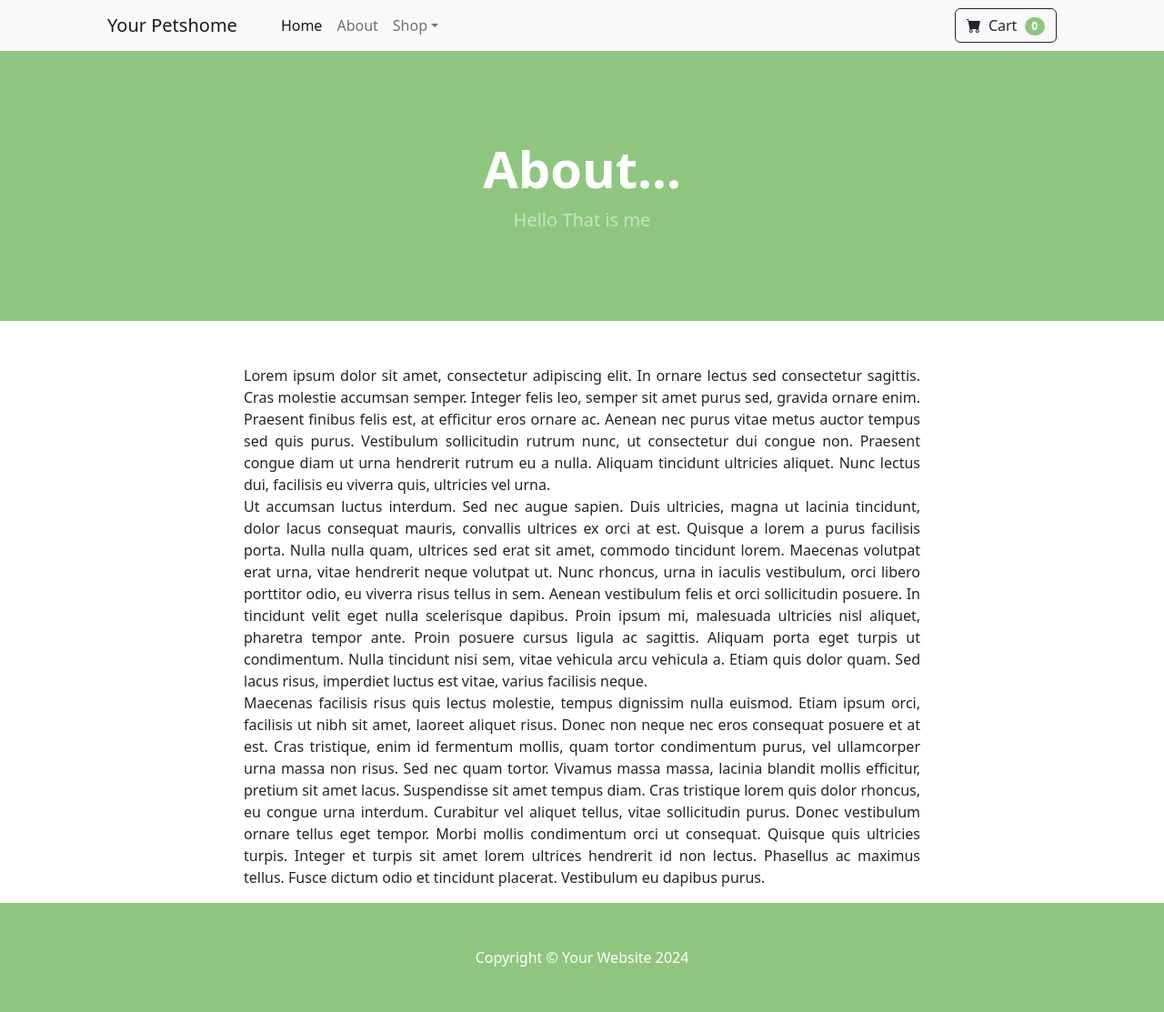
After one commit to Fouad-G/Ecommerce-Django, a Django app: page /about/ in a window 1280 px wide. The commit adds this page. Shown: the whole page at 91% size. Run offline with Django 5.2, Linux system fonts and the light colour scheme; some libraries are stand-ins or nearby versions.

Commit message:
I added the sale function and the ability to switch between pages home and about me page

```diff
--- /dev/null
+++ b/store/templates/about.html
@@ -0,0 +1,43 @@
+{% extends "base.html" %}
+
+
+
+{% block content %}
+
+<header class="bg-dark py-5">
+    <div class="container px-4 px-lg-5 my-5">
+        <div class="text-center text-white">
+            <h1 class="display-4 fw-bolder">About... </h1>
+            <p class="lead fw-normal text-white-50 mb-0">Hello That is me</p>
+        </div>
+    </div>
+</header>
+<br>
+
+<div class="container">
+    <div class="row">
+
+
+<center>
+    <div class="col-8">
+        <br>
+
+        <p align="justify">
+            Lorem ipsum dolor sit amet, consectetur adipiscing elit. In ornare lectus sed consectetur sagittis. Cras molestie accumsan semper. Integer felis leo, semper sit amet purus sed, gravida ornare enim. Praesent finibus felis est, at efficitur eros ornare ac. Aenean nec purus vitae metus auctor tempus sed quis purus. Vestibulum sollicitudin rutrum nunc, ut consectetur dui congue non. Praesent congue diam ut urna hendrerit rutrum eu a nulla. Aliquam tincidunt ultricies aliquet. Nunc lectus dui, facilisis eu viverra quis, ultricies vel urna.
+            <br>
+
+Ut accumsan luctus interdum. Sed nec augue sapien. Duis ultricies, magna ut lacinia tincidunt, dolor lacus consequat mauris, convallis ultrices ex orci at est. Quisque a lorem a purus facilisis porta. Nulla nulla quam, ultrices sed erat sit amet, commodo tincidunt lorem. Maecenas volutpat erat urna, vitae hendrerit neque volutpat ut. Nunc rhoncus, urna in iaculis vestibulum, orci libero porttitor odio, eu viverra risus tellus in sem. Aenean vestibulum felis et orci sollicitudin posuere. In tincidunt velit eget nulla scelerisque dapibus. Proin ipsum mi, malesuada ultricies nisl aliquet, pharetra tempor ante. Proin posuere cursus ligula ac sagittis. Aliquam porta eget turpis ut condimentum. Nulla tincidunt nisi sem, vitae vehicula arcu vehicula a. Etiam quis dolor quam. Sed lacus risus, imperdiet luctus est vitae, varius facilisis neque.
+<br>
+
+Maecenas facilisis risus quis lectus molestie, tempus dignissim nulla euismod. Etiam ipsum orci, facilisis ut nibh sit amet, laoreet aliquet risus. Donec non neque nec eros consequat posuere et at est. Cras tristique, enim id fermentum mollis, quam tortor condimentum purus, vel ullamcorper urna massa non risus. Sed nec quam tortor. Vivamus massa massa, lacinia blandit mollis efficitur, pretium sit amet lacus. Suspendisse sit amet tempus diam. Cras tristique lorem quis dolor rhoncus, eu congue urna interdum. Curabitur vel aliquet tellus, vitae sollicitudin purus. Donec vestibulum ornare tellus eget tempor. Morbi mollis condimentum orci ut consequat. Quisque quis ultricies turpis. Integer et turpis sit amet lorem ultrices hendrerit id non lectus. Phasellus ac maximus tellus. Fusce dictum odio et tincidunt placerat. Vestibulum eu dapibus purus.
+<br>
+
+        </p>
+    </div>
+</center>
+<br>
+
+    </div>
+</div>
+
+{% endblock %}
--- /dev/null
+++ b/store/templates/base.html
@@ -0,0 +1,39 @@
+
+{% load static %}
+
+<!DOCTYPE html>
+<html lang="en">
+    <head>
+        <meta charset="utf-8" />
+        <meta name="viewport" content="width=device-width, initial-scale=1, shrink-to-fit=no" />
+        <meta name="description" content="" />
+        <meta name="author" content="" />
+        <title>Shop Homepage - Start Bootstrap Template</title>
+        <!-- Favicon-->
+        <link rel="icon" type="image/x-icon" href="{% static 'assets/favicon.ico' %}" />
+        <!-- Bootstrap icons-->
+        <link href="https://cdn.jsdelivr.net/npm/bootstrap-icons@1.5.0/font/bootstrap-icons.css" rel="stylesheet" />
+        <!-- Core theme CSS (includes Bootstrap)-->
+        <link href="{% static 'css/styles.css' %}" rel="stylesheet" />
+    </head>
+
+    <body>
+        <!-- Navigation-->
+        {% include "navbar.html" %}
+
+        {% block content %}
+
+        {% endblock %}
+
+
+        <!-- Footer-->
+        <footer class="py-5 bg-dark">
+            <div class="container"><p class="m-0 text-center text-white">Copyright &copy; Your Website 2024</p></div>
+        </footer>
+        <!-- Bootstrap core JS-->
+        <script src="https://cdn.jsdelivr.net/npm/bootstrap@5.2.3/dist/js/bootstrap.bundle.min.js"></script>
+        <!-- Core theme JS-->
+        <script src="{% static 'js/scripts.js' %}"></script>
+
+    </body>
+</html>
--- /dev/null
+++ b/store/templates/navbar.html
@@ -0,0 +1,29 @@
+
+<nav class="navbar navbar-expand-lg navbar-light bg-light">
+    <div class="container px-4 px-lg-5">
+        <a class="navbar-brand" href="#!">Your Petshome</a>
+        <button class="navbar-toggler" type="button" data-bs-toggle="collapse" data-bs-target="#navbarSupportedContent" aria-controls="navbarSupportedContent" aria-expanded="false" aria-label="Toggle navigation"><span class="navbar-toggler-icon"></span></button>
+        <div class="collapse navbar-collapse" id="navbarSupportedContent">
+            <ul class="navbar-nav me-auto mb-2 mb-lg-0 ms-lg-4">
+                <li class="nav-item"><a class="nav-link active" aria-current="page" href="{% url 'home' %}">Home</a></li>
+                <li class="nav-item"><a class="nav-link" href="{% url 'about' %}">About</a></li>
+                <li class="nav-item dropdown">
+                    <a class="nav-link dropdown-toggle" id="navbarDropdown" href="#" role="button" data-bs-toggle="dropdown" aria-expanded="false">Shop</a>
+                    <ul class="dropdown-menu" aria-labelledby="navbarDropdown">
+                        <li><a class="dropdown-item" href="#!">All Products</a></li>
+                        <li><hr class="dropdown-divider" /></li>
+                        <li><a class="dropdown-item" href="#!">Popular Items</a></li>
+                        <li><a class="dropdown-item" href="#!">New Arrivals</a></li>
+                    </ul>
+                </li>
+            </ul>
+            <form class="d-flex">
+                <button class="btn btn-outline-dark" type="submit">
+                    <i class="bi-cart-fill me-1"></i>
+                    Cart
+                    <span class="badge bg-dark text-white ms-1 rounded-pill">0</span>
+                </button>
+            </form>
+        </div>
+    </div>
+</nav>
--- a/store/urls.py
+++ b/store/urls.py
@@ -3,5 +3,6 @@ from django.urls import path
 from . import views
 urlpatterns = [
    path("",views.home, name="home"),
+   path("about/",views.about,name="about"),
 
 ]
--- a/store/views.py
+++ b/store/views.py
@@ -4,3 +4,7 @@ from .models import Product
 def home(request):
     products= Product.objects.all()
     return render(request,"home.html",{"products":products})
+
+def about(request):
+
+    return render(request,"about.html",{})
```
Also changed, not shown: store/templates/home.html (+8 -59 lines), db copy.sqlite3 (added), db.sqlite3, 2 other files.
